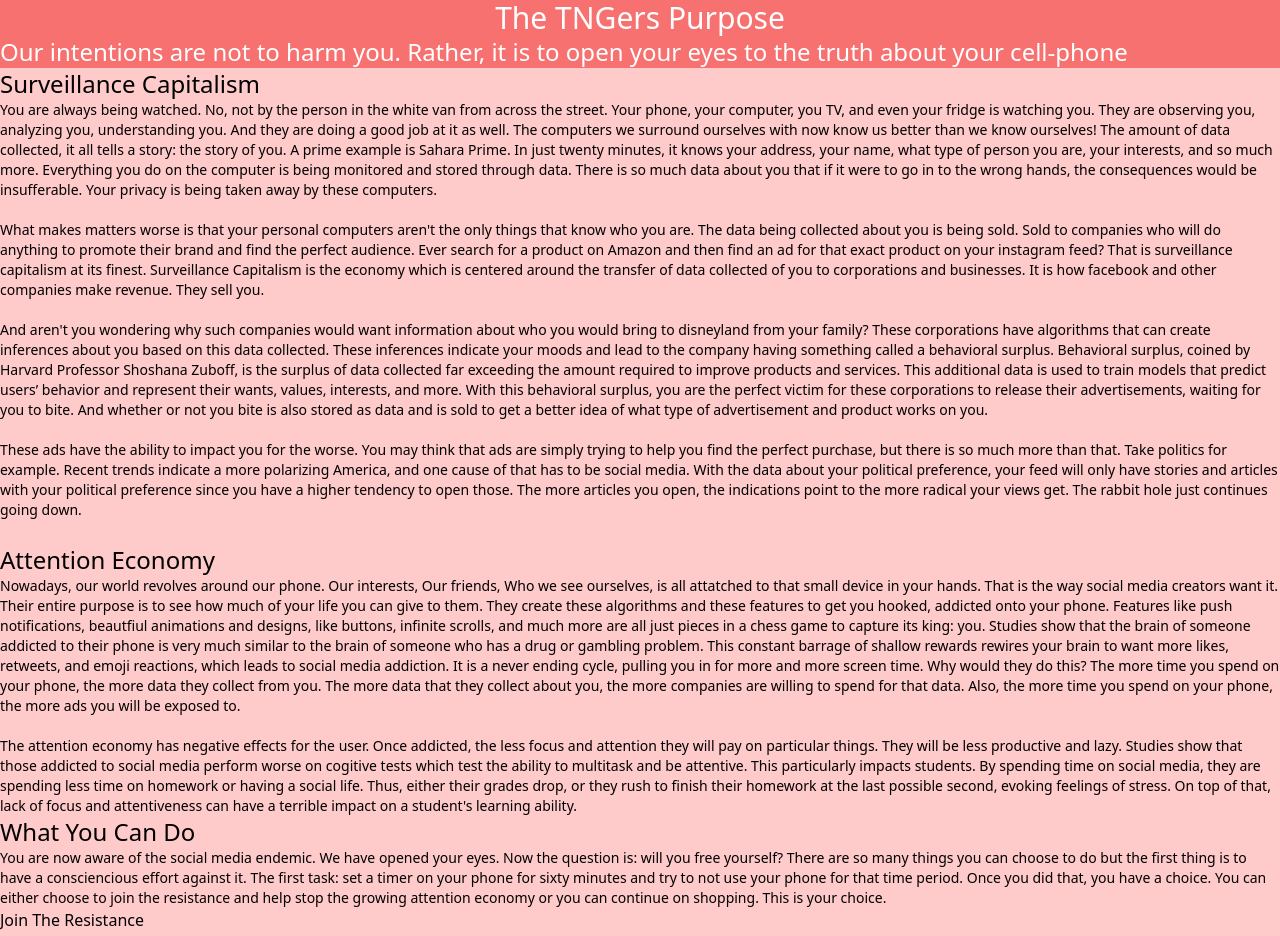
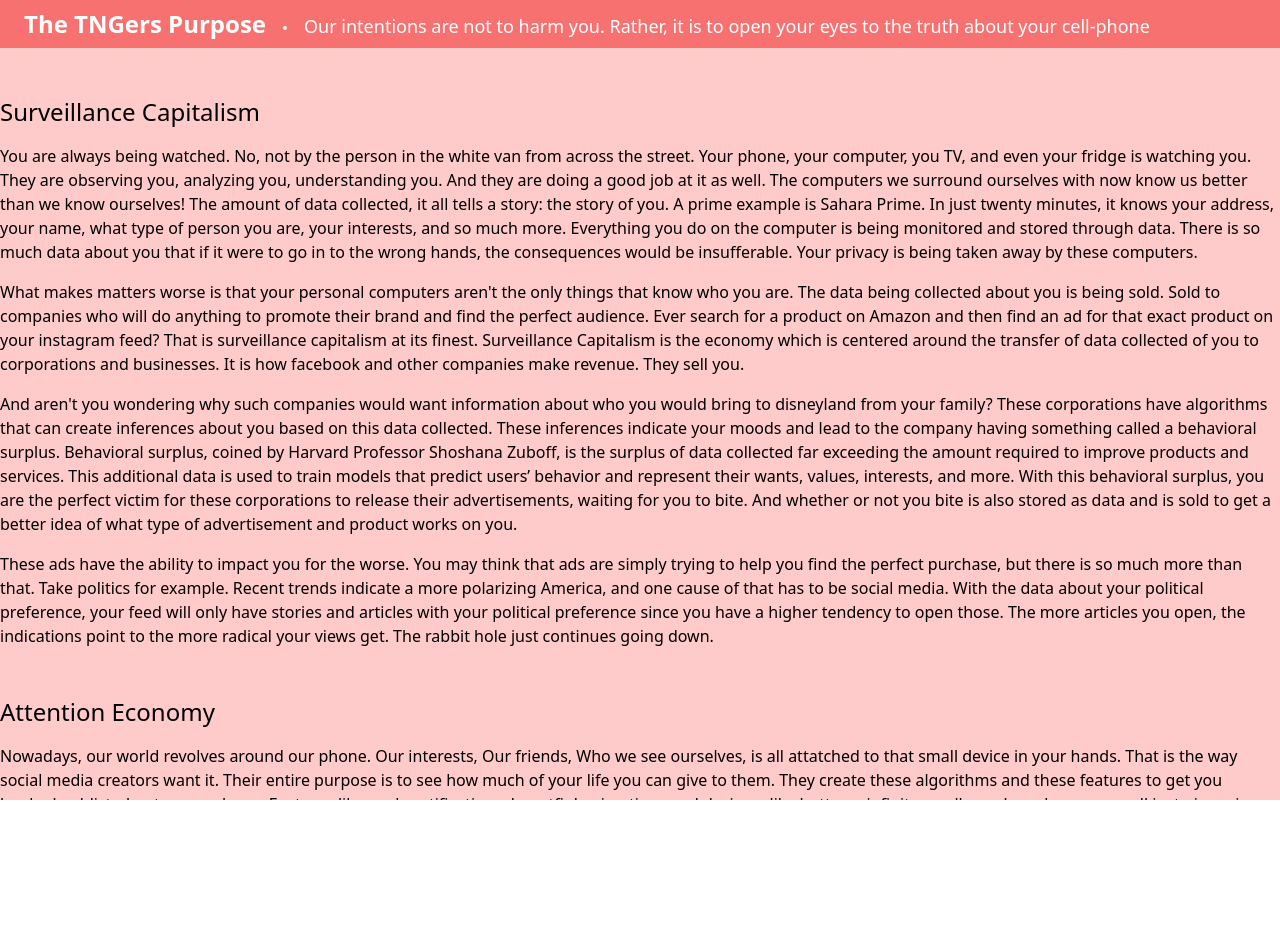
Before and after one commit to RitaliJ/SHTEM-immersive-narrative, a Next.js app: page /TNG in a window 1280 px wide. Shown: the top 936 px of the page. After the commit the page ends 800 px from the top, so only its background shows below. Built offline with nearby package versions, Linux system fonts and the light colour scheme.

Commit message:
style and format TNG page

```diff
--- a/pages/TNG.tsx
+++ b/pages/TNG.tsx
@@ -1,43 +1,134 @@
 import Head from "next/head";
+
+//page explaining TNG and such
 export default function OurResearch() {
     return (
-        <div className="w-screen h-screen">
+        <div className="w-screen h-screen overflow-hidden">
             <Head>
-                <title>SHTEM Website | Our Research</title>
-                <meta name="description" content="Survey" />
+                <title>SHTEM Website | TNG</title>
+                <meta name="description" content="TNG" />
                 <link rel="icon" href="/favicon.ico" />
             </Head>
 
-            <div className = 'bg-red-400 text-white'>
-                <h1 className =  'text-center text-3xl'>The TNGers Purpose</h1>
-                <p className = 'text-2xl'>Our intentions are not to harm you. Rather, it is to open your eyes to the truth about your cell-phone</p>
-            </div>
-            <div className = 'bg-red-200 text-black'>
-                <h1 className = 'text-2xl'>Surveillance Capitalism</h1>
-                <div className = 'text-sm'>
-                <p>You are always being watched. No, not by the person in the white van from across the street. Your phone, your computer, you TV, and even your fridge is watching you. They are observing you, analyzing you, understanding you. And they are doing a good job at it as well. The computers we surround ourselves with now know us better than we know ourselves! The amount of data collected, it all tells a story: the story of you. A prime example is Sahara Prime. In just twenty minutes, it knows your address, your name, what type of person you are, your interests, and so much more. Everything you do on the computer is being monitored and stored through data. There is so much data about you that if it were to go in to the wrong hands, the consequences would be insufferable. Your privacy is being taken away by these computers.</p>
-                <br></br>
-                <p>What makes matters worse is that your personal computers aren't the only things that know who you are. The data being collected about you is being sold. Sold to companies who will do anything to promote their brand and find the perfect audience. Ever search for a product on Amazon and then find an ad for that exact product on your instagram feed? That is surveillance capitalism at its finest. Surveillance Capitalism is the economy which is centered around the transfer of data collected of you to corporations and businesses. It is how facebook and other companies make revenue. They sell you. </p>
-                <br></br>
-                <p>And aren't you wondering why such companies would want information about who you would bring to disneyland from your family? These corporations have algorithms that can create inferences about you based on this data collected. These inferences indicate your moods and lead to the company having something called a behavioral surplus. Behavioral surplus, coined by Harvard Professor Shoshana Zuboff, is the surplus of data collected far exceeding the amount required to improve products and services. This additional data is used to train models that predict users’ behavior and represent their wants, values, interests, and more. With this behavioral surplus, you are the perfect victim for these corporations to release their advertisements, waiting for you to bite. And whether or not you bite is also stored as data and is sold to get a better idea of what type of advertisement and product works on you.</p>
-                <br></br>
-                <p>These ads have the ability to impact you for the worse. You may think that ads are simply trying to help you find the perfect purchase, but there is so much more than that. Take politics for example. Recent trends indicate a more polarizing America, and one cause of that has to be social media. With the data about your political preference, your feed will only have stories and articles with your political preference since you have a higher tendency to open those. The more articles you open, the indications point to the more radical your views get. The rabbit hole just continues going down.</p>
+            <main className="flex flex-col w-full h-full overflow-y-auto bg-red-200">
+                <div className="sticky top-0 flex gap-4 items-end px-6 py-2 bg-red-400 text-white">
+                    <p className="text-center text-2xl font-bold">
+                        The TNGers Purpose
+                    </p>
+                    <p>•</p>
+                    <p className="text-lg">
+                        Our intentions are not to harm you. Rather, it is to open your eyes to the truth about your cell-phone
+                    </p>
                 </div>
-                <br></br>
-                <h1 className = 'text-2xl'>Attention Economy</h1>
-                <div className = 'text-sm'>
-                    <p>Nowadays, our world revolves around our phone. Our interests, Our friends, Who we see ourselves, is all attatched to that small device in your hands. That is the way social media creators want it. Their entire purpose is to see how much of your life you can give to them. They create these algorithms and these features to get you hooked, addicted onto your phone. Features like push notifications, beautfiul animations and designs, like buttons, infinite scrolls, and much more are all just pieces in a chess game to capture its king: you. Studies show that the brain of someone addicted to their phone is very much similar to the brain of someone who has a drug or gambling problem. This constant barrage of shallow rewards rewires your brain to want more likes, retweets, and emoji reactions, which leads to social media addiction. It is a never ending cycle, pulling you in for more and more screen time. Why would they do this? The more time you spend on your phone, the more data they collect from you. The more data that they collect about you, the more companies are willing to spend for that data. Also, the more time you spend on your phone, the more ads you will be exposed to.</p>
-                    <br></br>
-                    <p>The attention economy has negative effects for the user. Once addicted, the less focus and attention they will pay on particular things. They will be less productive and lazy. Studies show that those addicted to social media perform worse on cogitive tests which test the ability to multitask and be attentive. This particularly impacts students. By spending time on social media, they are spending less time on homework or having a social life. Thus, either their grades drop, or they rush to finish their homework at the last possible second, evoking feelings of stress. On top of that, lack of focus and attentiveness can have a terrible impact on a student's learning ability. </p>
+                <div className="container grow text-black flex flex-col gap-12 py-12">
+                    <section className="flex flex-col gap-4">
+                        <h1 className="text-2xl">
+                            Surveillance Capitalism
+                        </h1>
+                        <p>
+                            You are always being watched. No, not by the person in the white van from across
+                            the street. Your phone, your computer, you TV, and even your fridge is watching you.
+                            They are observing you, analyzing you, understanding you. And they are doing a good
+                            job at it as well. The computers we surround ourselves with now know us better than
+                            we know ourselves! The amount of data collected, it all tells a story: the story of
+                            you. A prime example is Sahara Prime. In just twenty minutes, it knows your address,
+                            your name, what type of person you are, your interests, and so much more. Everything
+                            you do on the computer is being monitored and stored through data. There is so much
+                            data about you that if it were to go in to the wrong hands, the consequences would
+                            be insufferable. Your privacy is being taken away by these computers.
+                        </p>
+                        <p>
+                            What makes matters worse is that your personal computers aren't the only things
+                            that know who you are. The data being collected about you is being sold. Sold to
+                            companies who will do anything to promote their brand and find the perfect audience.
+                            Ever search for a product on Amazon and then find an ad for that exact product on
+                            your instagram feed? That is surveillance capitalism at its finest. Surveillance
+                            Capitalism is the economy which is centered around the transfer of data collected of
+                            you to corporations and businesses. It is how facebook and other companies make
+                            revenue. They sell you.
+                        </p>
+                        <p>
+                            And aren't you wondering why such companies would want information about who you
+                            would bring to disneyland from your family? These corporations have algorithms that
+                            can create inferences about you based on this data collected. These inferences
+                            indicate your moods and lead to the company having something called a behavioral
+                            surplus. Behavioral surplus, coined by Harvard Professor Shoshana Zuboff, is the
+                            surplus of data collected far exceeding the amount required to improve products and
+                            services. This additional data is used to train models that predict users’ behavior
+                            and represent their wants, values, interests, and more. With this behavioral surplus,
+                            you are the perfect victim for these corporations to release their advertisements,
+                            waiting for you to bite. And whether or not you bite is also stored as data and is
+                            sold to get a better idea of what type of advertisement and product works on you.
+                        </p>
+                        <p>
+                            These ads have the ability to impact you for the worse. You may think that ads are
+                            simply trying to help you find the perfect purchase, but there is so much more than
+                            that. Take politics for example. Recent trends indicate a more polarizing America,
+                            and one cause of that has to be social media. With the data about your political
+                            preference, your feed will only have stories and articles with your political
+                            preference since you have a higher tendency to open those. The more articles you
+                            open, the indications point to the more radical your views get. The rabbit hole
+                            just continues going down.
+                        </p>
+                    </section>
+                    <section className="flex flex-col gap-4">
+                        <h1 className="text-2xl">
+                            Attention Economy
+                        </h1>
+                        <p>
+                            Nowadays, our world revolves around our phone. Our interests, Our friends, Who
+                            we see ourselves, is all attatched to that small device in your hands. That is
+                            the way social media creators want it. Their entire purpose is to see how much
+                            of your life you can give to them. They create these algorithms and these
+                            features to get you hooked, addicted onto your phone. Features like push
+                            notifications, beautfiul animations and designs, like buttons, infinite scrolls,
+                            and much more are all just pieces in a chess game to capture its king: you.
+                            Studies show that the brain of someone addicted to their phone is very much
+                            similar to the brain of someone who has a drug or gambling problem. This constant
+                            barrage of shallow rewards rewires your brain to want more likes, retweets, and
+                            emoji reactions, which leads to social media addiction. It is a never ending
+                            cycle, pulling you in for more and more screen time. Why would they do this?
+                            The more time you spend on your phone, the more data they collect from you. The
+                            more data that they collect about you, the more companies are willing to spend
+                            for that data. Also, the more time you spend on your phone, the more ads you
+                            will be exposed to.
+                        </p>
+                        <p>
+                            The attention economy has negative effects for the user. Once addicted, the
+                            less focus and attention they will pay on particular things. They will be less
+                            productive and lazy. Studies show that those addicted to social media perform
+                            worse on cogitive tests which test the ability to multitask and be attentive.
+                            This particularly impacts students. By spending time on social media, they are
+                            spending less time on homework or having a social life. Thus, either their
+                            grades drop, or they rush to finish their homework at the last possible second,
+                            evoking feelings of stress. On top of that, lack of focus and attentiveness can
+                            have a terrible impact on a student's learning ability.
+                        </p>
+                    </section>
+                    <section className="flex flex-col gap-4">
+                        <h1 className="text-2xl">
+                            What You Can Do
+                        </h1>
+                        <p>
+                            You are now aware of the social media endemic. We have opened your eyes. Now
+                            the question is: will you free yourself? There are so many things you can
+                            choose to do but the first thing is to have a consciencious effort against it.
+                            The first task: set a timer on your phone for sixty minutes and try to not use
+                            your phone for that time period. Once you did that, you have a choice. You can
+                            either choose to join the resistance and help stop the growing attention economy
+                            or you can continue on shopping. This is your choice.
+                        </p>
+                    </section>
+                    <div className="flex gap-2 justify-center">
+                        <button className="bg-green-600 text-white px-5 py-2 rounded-lg text-xl">
+                            Join The Resistance
+                        </button>
+                        <button className="bg-red-500 text-white px-5 py-2 rounded-lg text-xl">
+                            Continue Shopping
+                        </button>
+                    </div>
                 </div>
-                <h1 className = 'text-2xl'>What You Can Do</h1>
-                <div className = 'text-sm'>
-                    <p>You are now aware of the social media endemic. We have opened your eyes. Now the question is: will you free yourself? There are so many things you can choose to do but the first thing is to have a consciencious effort against it. The first task: set a timer on your phone for sixty minutes and try to not use your phone for that time period. Once you did that, you have a choice. You can either choose to join the resistance and help stop the growing attention economy or you can continue on shopping. This is your choice. </p>
-                </div>
-                <button>Join The Resistance</button>
-                <br></br>
-                <button>Continue Shopping</button>
-            </div>
+            </main>
         </div>
-    );
+    )
 }
```
